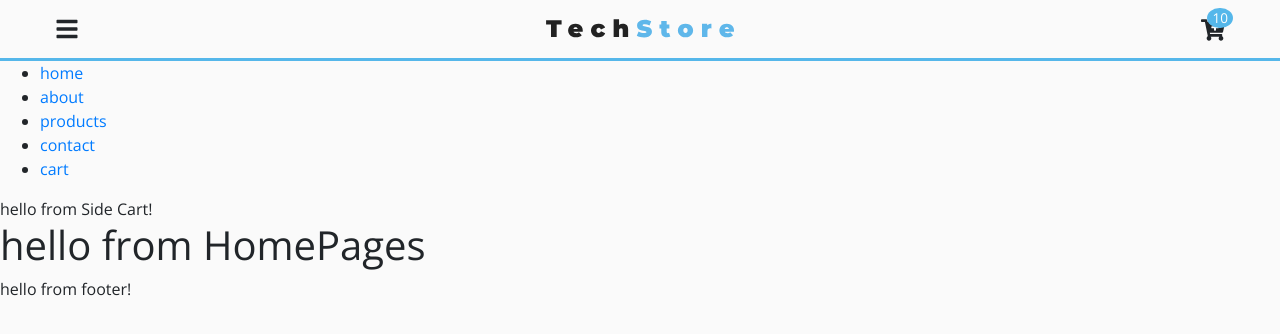
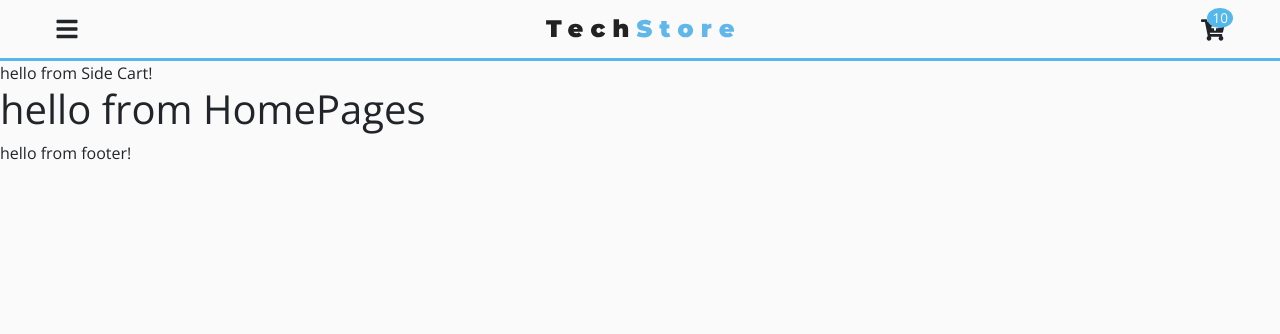
Before and after one commit to haveeru/react-tech-store, a React (Create React App) app: page / in a window 1280 px wide. Shown: the top 334 px of the page. Built offline with nearby package versions, Linux system fonts and the light colour scheme.

Commit message:
side bar

```diff
--- a/src/components/Sidbar.js
+++ b/src/components/Sidbar.js
@@ -10,12 +10,12 @@ const Sidbar = () => {
             {value => {
                 const {links, sidebarOpen, handleSidebar} = value;
 
-                return <SideWrapper>
+                return <SideWrapper show = {sidebarOpen}>
                     <ul>
                         {links.map(link => {
                             return (
                                 <li key={link.id}>
-                                    <Link to={link.path} className='siebar-link'>{link.text}</Link>
+                                    <Link to={link.path} className='sidebar-link'>{link.text}</Link>
                                 </li>
                             )
                         })}
@@ -29,5 +29,36 @@ const Sidbar = () => {
 export default Sidbar;
 
 const SideWrapper = styled.nav`
-
+  position: fixed;
+  top: 61px;
+  left: 0;
+  width: 100%;
+  height: 100%;
+  background: var(--mainGrey);
+  z-index: 1;
+  border-right: 4px solid var(--primaryColor);
+  transition: var(--mainTransition);
+  transform: ${props => (props.show ? "translateX(0)" : "translateX(-100%)")};
+  ul {
+    list-style-type: none;
+    padding: 0 !important;
+  }
+  .sidebar-link {
+    display: block;
+    font-size: 1.5rem;
+    text-transform: capitalize;
+    color: var(--mainBlack);
+    padding: 0.5rem 1.5rem;
+    background: transparent;
+    transition: var(--mainTransition);
+  }
+  .sidebar-link:hover {
+    background: var(--primaryColor);
+    color: var(--mainWhite);
+    padding: 0.5rem 1.5rem 0.5rem 2.5rem;
+    text-decoration: none;
+  }
+  @media (min-width: 576px) {
+    width: 20rem;
+  }
 `;
```
Also changed, not shown: 1 other file (tests, documents, lock files or other folders).
